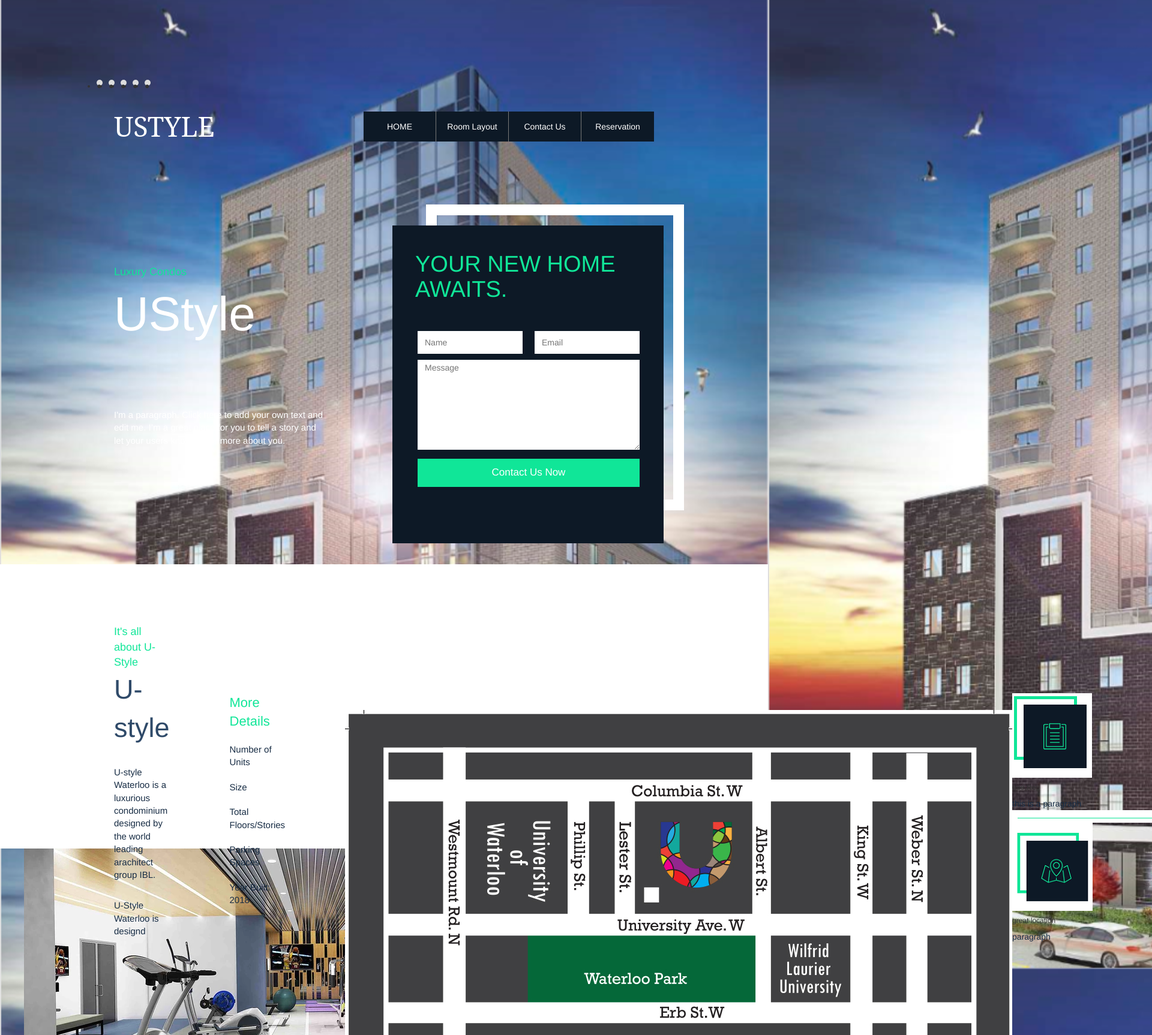
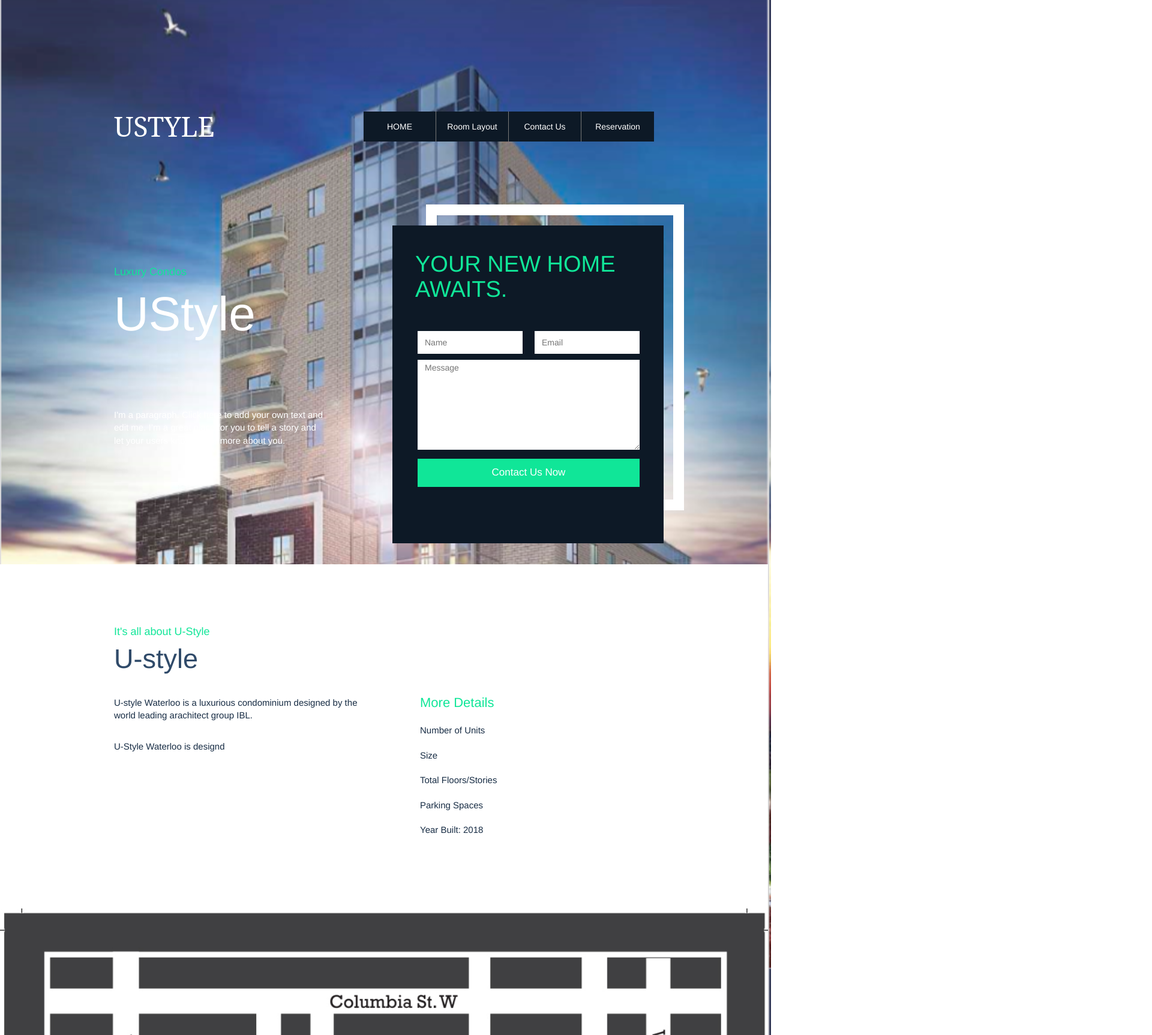
Before and after one commit to 18az18/zufang_website, an Angular app in the folder Housing/HousingUI/: page / in a window 1280 px wide. Shown: the part 40-1766 px from the top of the page at 60% size, 1920 px wide, since content can reach past the window. Built offline with nearby package versions, Linux system fonts and the light colour scheme; no server answers.

Commit message:
home slider and map

```diff
--- a/Housing/HousingUI/src/app/components/mainpage/mainpage.component.css
+++ b/Housing/HousingUI/src/app/components/mainpage/mainpage.component.css
@@ -14,13 +14,18 @@
 
 
 .h{
-    width:100%;position:relative;background-color: white;height:474px;padding-top:100px;
+    width:100%;position:relative;
+    background-color: white;
+    height:574px;padding-top:100px;
+    /* background-color: red; */
+
 }
 .h .w {
     width:900px;position: relative;margin:0 auto;display:flex;
 }
 .h .w .i{
     width:410px;
+    /* background-color: #10E698; */
 }
 .h .w  p{
     margin:0;color:#182D45;
@@ -40,7 +45,9 @@
    font-size:15px;margin-top:30px;
 }
 .h .w .j{
-    margin-left:100px;padding-top:115px;display: flex;
+    margin-left:100px;padding-top:115px;
+    /* background-color: blue; */
+    /* display: flex; */
 }
 .h .w .j .j2{
     margin-left:100px;padding-top:28px;
@@ -94,3 +101,18 @@
             opacity: 1;
         }
     }
+
+
+
+.map img{
+    width: 100%;
+}
+.slider ul{
+    width: 100%;
+}
+.slider li{
+    width: 100%;
+}
+.slider img{
+    min-width: 100%;
+}
--- a/Housing/HousingUI/src/app/components/mainpage/mainpage.component.html
+++ b/Housing/HousingUI/src/app/components/mainpage/mainpage.component.html
@@ -2,7 +2,7 @@
 <!-- <img class="img-1"> -->
 
 
-
+<!--
 <div class="h">
     <div class="w">
         <div class="i">
@@ -14,6 +14,7 @@
             <p class="p3"></p>
 
         </div>
+
         <div class="j">
             <div class="j1">
                 <p  class="p1">More Details</p>
@@ -22,9 +23,70 @@
                 <p  class="p2">Total Floors/Stories</p>
                 <p  class="p2">Parking Spaces</p>
                 <p  class="p2">Year Built: 2018</p>
+            </div>
+        <div>
 
     </div>
-                <div class="j2">
+
+
+
+</div> -->
+
+
+
+
+<!-- <div class="h">
+    <div class="w">
+            <div class="i">
+                <p class="p1">It's all about U-Style</p>
+                <p class="p2">U-style</p>
+
+                <p class="p3">U-style Waterloo is a luxurious condominium designed by the world leading arachitect group IBL.</p>
+                <p class="p3">U-Style Waterloo is designd </p>
+                <p class="p3"></p>
+            </div>
+            <div class="y">
+                <div class="j1">
+                    <p  class="p1">More Details</p>
+                    <p  class="p2">Number of Units</p>
+                    <p  class="p2">Size</p>
+                    <p  class="p2">Total Floors/Stories</p>
+                    <p  class="p2">Parking Spaces</p>
+                    <p  class="p2">Year Built: 2018</p>
+                </div>
+            <div>
+    </div>
+</div> -->
+
+<div class="h">
+    <div class="w">
+        <div  class="i">
+                <p class="p1">It's all about U-Style</p>
+                <p class="p2">U-style</p>
+
+                <p class="p3">U-style Waterloo is a luxurious condominium designed by the world leading arachitect group IBL.</p>
+                <p class="p3">U-Style Waterloo is designd </p>
+                <p class="p3"></p>
+        </div>
+        <div class="j">
+                <p  class="p1">More Details</p>
+                <p  class="p2">Number of Units</p>
+                <p  class="p2">Size</p>
+                <p  class="p2">Total Floors/Stories</p>
+                <p  class="p2">Parking Spaces</p>
+                <p  class="p2">Year Built: 2018</p>
+        </div>
+    </div>
+</div>
+
+<div class="map">
+    <img src="../../../assets/img/map.jpg"/>
+<div>
+<!-- <div class="slider"> -->
+    <app-pic-roller><img src=""></app-pic-roller>
+<!-- </div> -->
+
+                        <!-- <div class="j2">
                                 <img src="../../../assets/img/map.jpg"/>
                             </div>
                             <div>
@@ -37,15 +99,12 @@
                                 <h6>great location</h6>
                                 <p>paragraph</p>
 
-                </div>
-                <div>
-
-                </div>
+                            </div> -->
 
 
-                </div>
-    </div>
 
-</div>
 
-<app-pic-roller><img src=""></app-pic-roller>
+
+    <!-- </div>
+
+</div> -->
--- a/Housing/HousingUI/src/app/components/pic-roller/pic-roller.component.css
+++ b/Housing/HousingUI/src/app/components/pic-roller/pic-roller.component.css
@@ -4,15 +4,35 @@
 .bannerPicList li.active{
     display: block;
 }
-.bannerContainer .bannerBtnList {
-    position: absolute;
+.bannerContainer .bannerPicList li {
+    /* position: absolute;
     top: 173px;
-    left: 116px;
+    left: 116px; */
+
+    background-color: red;
+    width:100%;height:643px;
+
+}
+.bannerContainer .bannerPicList li img {
+    /* position: absolute;
+    top: 173px;
+    left: 116px; */
+
+    background-color: red;
+    width:100%;height:643px;object-fit: cover;
 
 }
 .bannerContainer .bannerBtnList li {
     float: left;
     margin: 0 5px;
+    background-color: red;
+    width:100%;
+}
+.bannerContainer .bannerBtnList li {
+    float: left;
+    margin: 0 5px;
+    background-color: red;
+    width:100%;
 }
 .bannerContainer .bannerBtnList span.picBtn {
     height: 10px;
```
Lines whose indentation alone changed are shown as unchanged.
